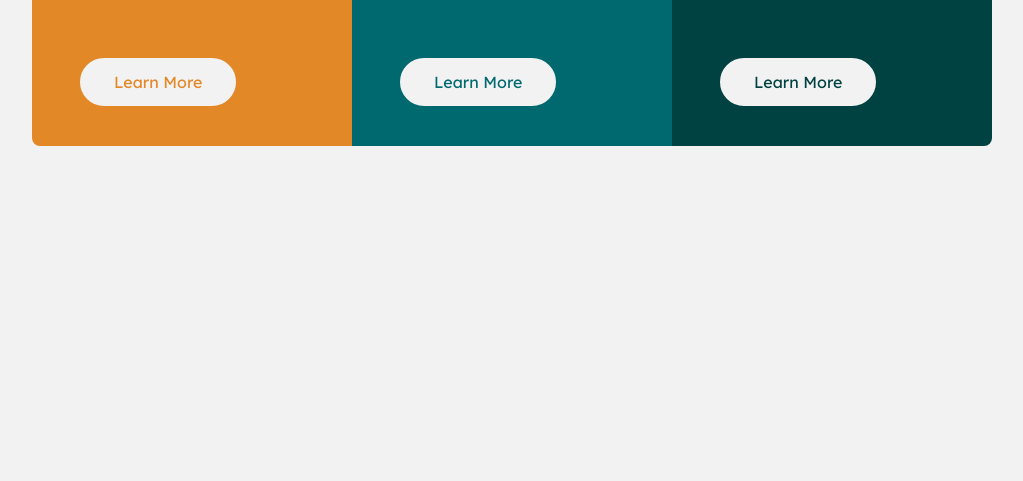
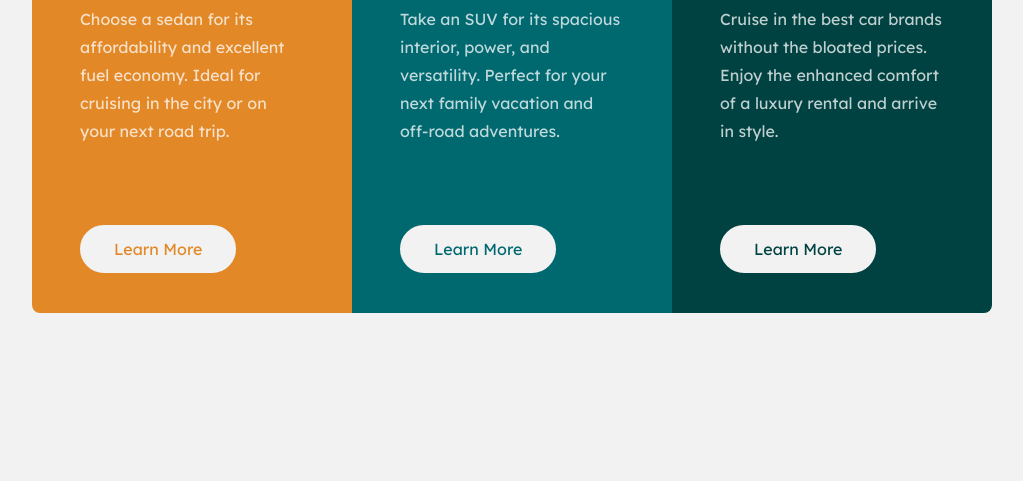
Before and after one commit to HarshSaini13/3-column-card-component, a plain HTML site: page index.html in a window 1280 px wide. Shown: the part 319-800 px from the top of the page, without its empty margins (128-1151 px from the left). Drawn offline with Linux system fonts and the light colour scheme.

Commit message:
yet another commit

```diff
--- a/app.css
+++ b/app.css
@@ -98,6 +98,11 @@ a{
         display: flex;
         justify-content: center;
     }
+    main{
+        height: 100vh;
+        display: flex;
+        align-items: center;
+    }
     .project{
         display: flex;
         margin: 0px;
--- a/index.html
+++ b/index.html
@@ -19,6 +19,7 @@
 </head>
 
 <body>
+  <main>
     <div class="project">
       <div class="sedans">
         <img src="images/icon-sedans.svg" alt="sedan image">
@@ -60,6 +61,7 @@
         </a>
       </div>
     </div>
+  </main>
 </body>
 
 </html>
```
Lines whose indentation alone changed are shown as unchanged.
